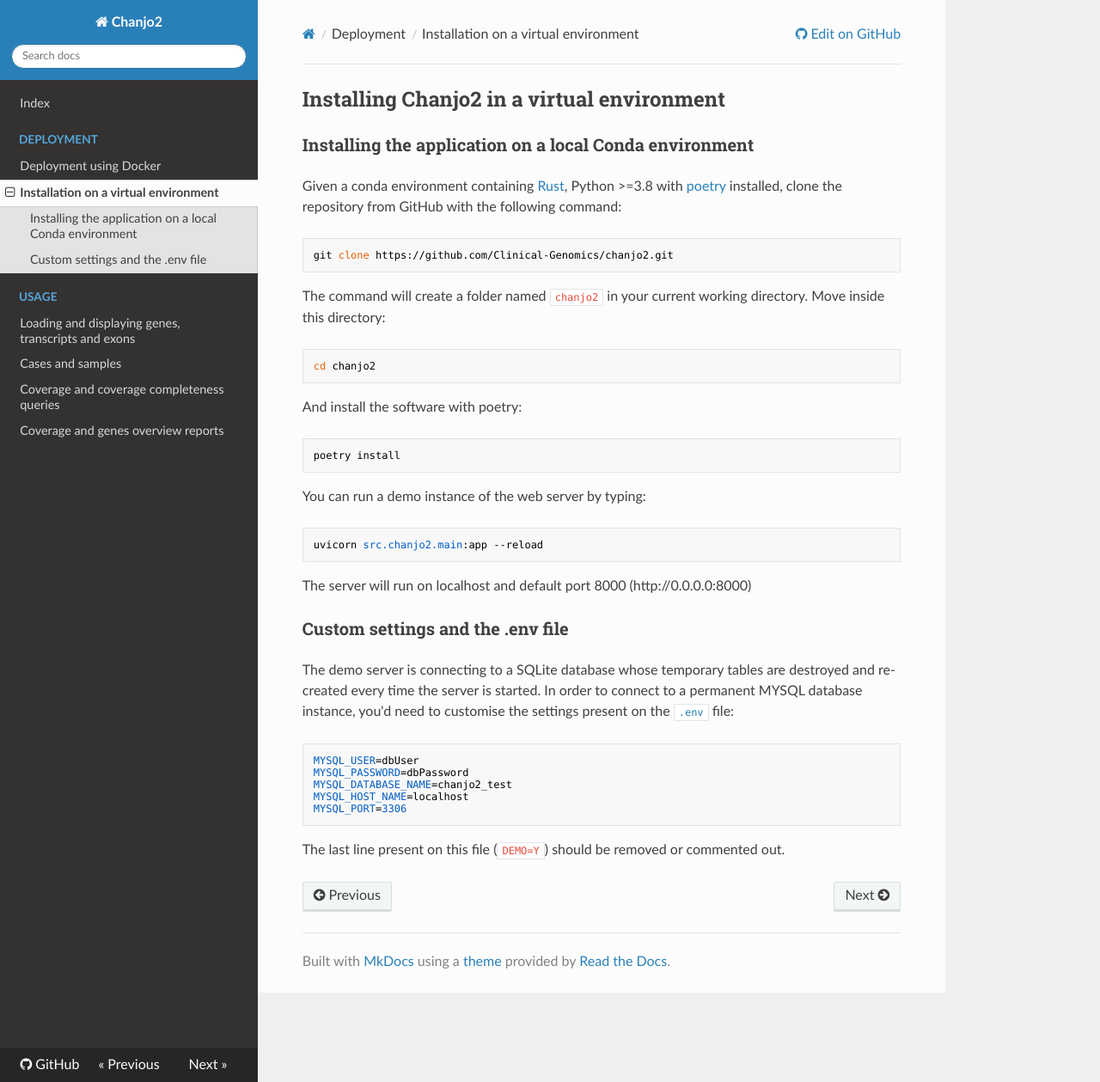
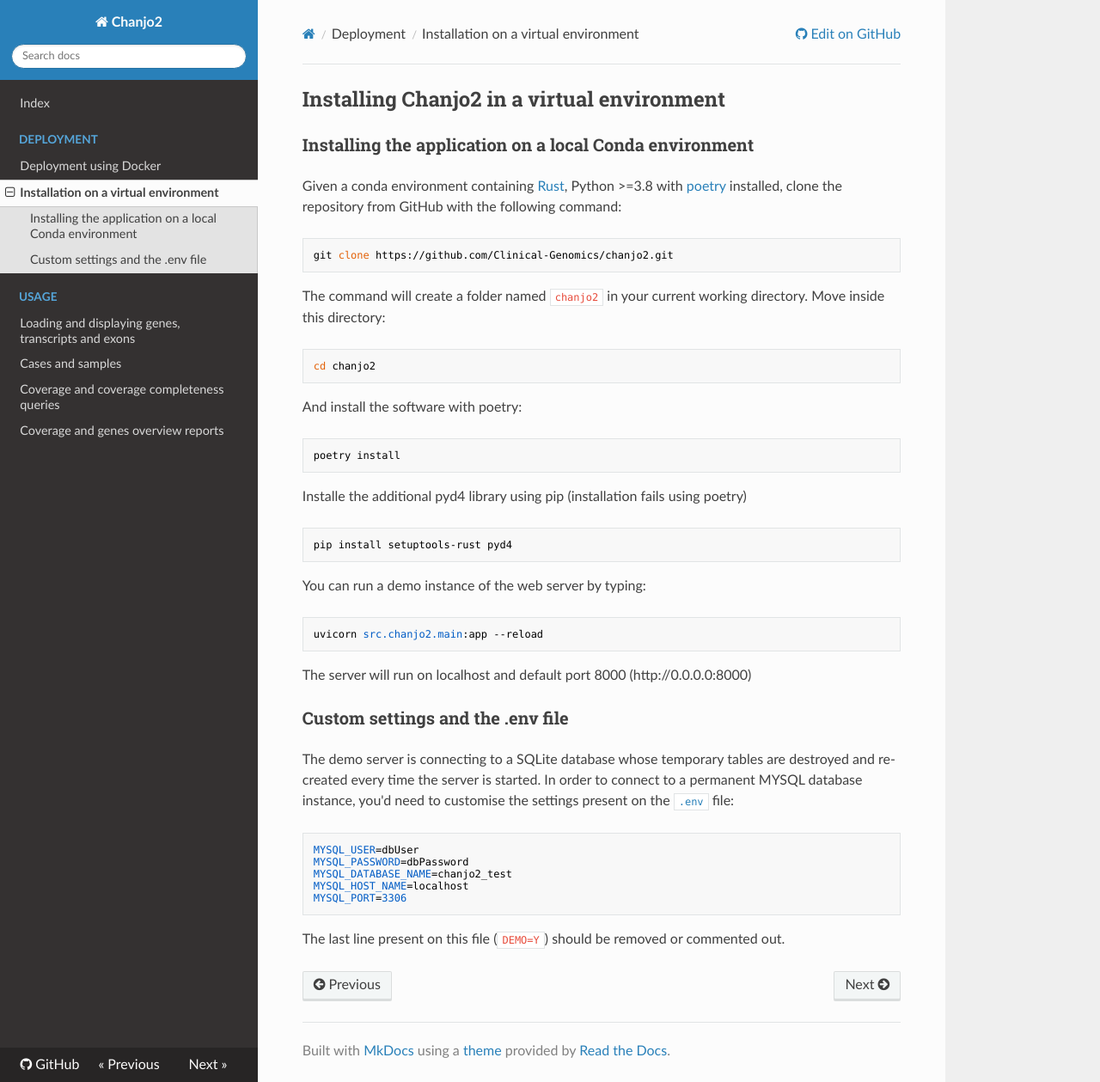
Before and after one commit to Clinical-Genomics/chanjo2, an MkDocs documentation site: the page built from docs/deployment/installation.md, in a window 1280 px wide and 1259 px high. Shown: the whole window at 86% size. Built offline with MkDocs 1.6.1, drawn with Linux system fonts in a browser that asks for light colours; nearby versions of some CDN libraries.

Commit message:
Update instructions

````diff
--- a/docs/deployment/installation.md
+++ b/docs/deployment/installation.md
@@ -18,6 +18,12 @@ And install the software with poetry:
 
 ```
 poetry install
+```
+
+Installe the additional pyd4 library using pip (installation fails using poetry)
+
+```
+pip install setuptools-rust pyd4
 ```
 
 You can run a demo instance of the web server by typing:
````
Also changed, not shown: CHANGELOG.md (+2 -2 lines).
